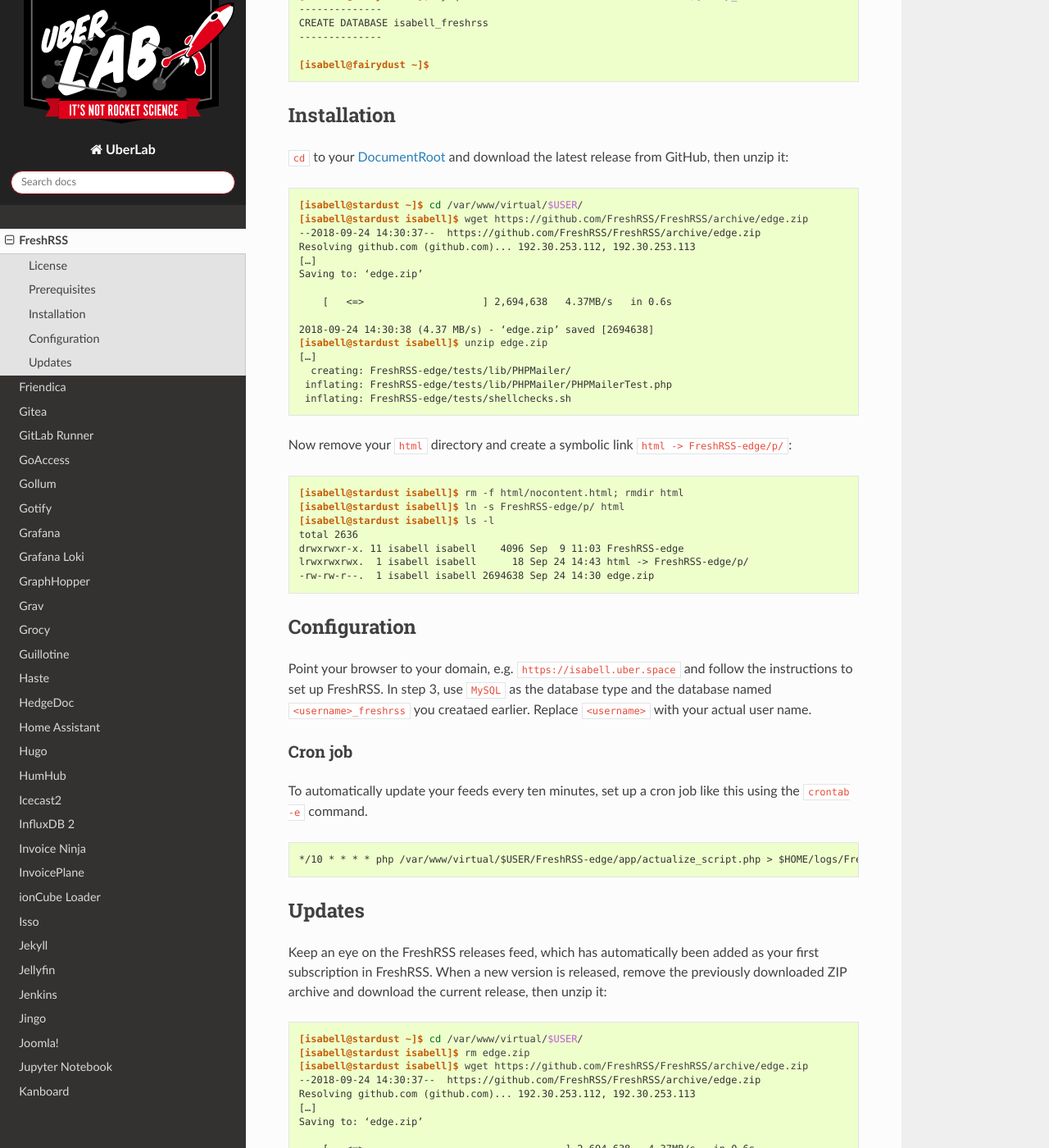
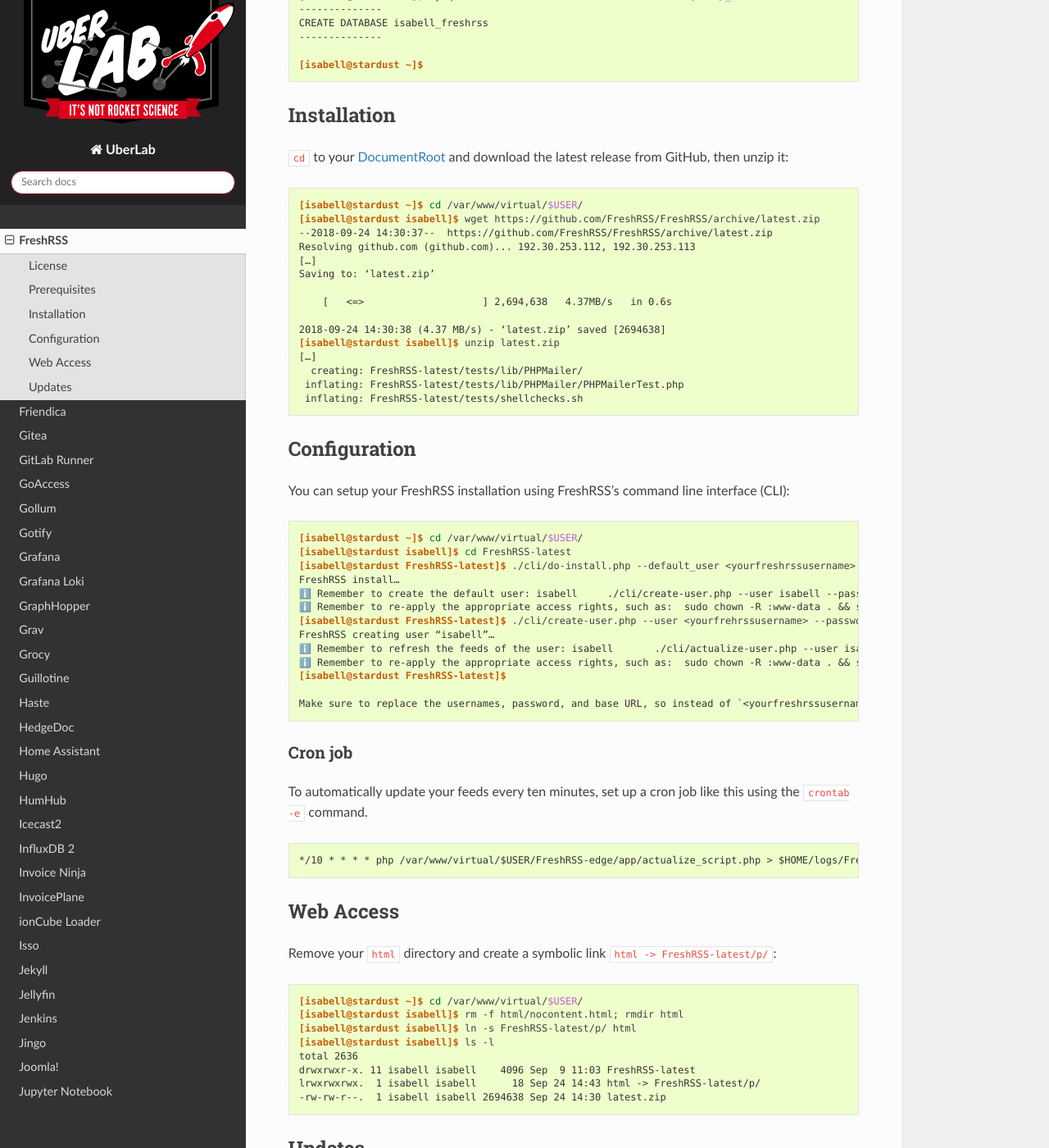
Before and after one commit to Uberspace/lab, a Sphinx documentation site: the page built from source/guide_freshrss.rst, in a window 1280 px wide and 1400 px high, scrolled down 1955 px. Shown: the whole window at 82% size. Built offline with Sphinx 7.4.7 and the Read the Docs theme 2.0.0, drawn with Linux system fonts in a browser that asks for light colours; some of the changed text lies outside the part shown.

Commit message:
[freshrss] rewrite guide to use CLI instead of web installer

```diff
--- a/source/guide_freshrss.rst
+++ b/source/guide_freshrss.rst
@@ -55,12 +55,12 @@
 
 ::
 
- [isabell@fairydust ~]$ mysql --verbose --execute="CREATE DATABASE ${USER}_freshrss"
+ [isabell@stardust ~]$ mysql --verbose --execute="CREATE DATABASE ${USER}_freshrss"
  --------------
  CREATE DATABASE isabell_freshrss
  --------------
 
- [isabell@fairydust ~]$
+ [isabell@stardust ~]$
 
 Installation
 ============
@@ -70,38 +70,42 @@
 ::
 
  [isabell@stardust ~]$ cd /var/www/virtual/$USER/
- [isabell@stardust isabell]$ wget https://github.com/FreshRSS/FreshRSS/archive/edge.zip
- --2018-09-24 14:30:37--  https://github.com/FreshRSS/FreshRSS/archive/edge.zip
+ [isabell@stardust isabell]$ wget https://github.com/FreshRSS/FreshRSS/archive/latest.zip
+ --2018-09-24 14:30:37--  https://github.com/FreshRSS/FreshRSS/archive/latest.zip
  Resolving github.com (github.com)... 192.30.253.112, 192.30.253.113
  […]
- Saving to: ‘edge.zip’
+ Saving to: ‘latest.zip’
 
      [   <=>                    ] 2,694,638   4.37MB/s   in 0.6s
 
- 2018-09-24 14:30:38 (4.37 MB/s) - ‘edge.zip’ saved [2694638]
- [isabell@stardust isabell]$ unzip edge.zip
+ 2018-09-24 14:30:38 (4.37 MB/s) - ‘latest.zip’ saved [2694638]
+ [isabell@stardust isabell]$ unzip latest.zip
  […]
-   creating: FreshRSS-edge/tests/lib/PHPMailer/
-  inflating: FreshRSS-edge/tests/lib/PHPMailer/PHPMailerTest.php
-  inflating: FreshRSS-edge/tests/shellchecks.sh
+   creating: FreshRSS-latest/tests/lib/PHPMailer/
+  inflating: FreshRSS-latest/tests/lib/PHPMailer/PHPMailerTest.php
+  inflating: FreshRSS-latest/tests/shellchecks.sh
 
-
-Now remove your ``html`` directory and create a symbolic link ``html -> FreshRSS-edge/p/``:
-
-::
-
- [isabell@stardust isabell]$ rm -f html/nocontent.html; rmdir html
- [isabell@stardust isabell]$ ln -s FreshRSS-edge/p/ html
- [isabell@stardust isabell]$ ls -l
- total 2636
- drwxrwxr-x. 11 isabell isabell    4096 Sep  9 11:03 FreshRSS-edge
- lrwxrwxrwx.  1 isabell isabell      18 Sep 24 14:43 html -> FreshRSS-edge/p/
- -rw-rw-r--.  1 isabell isabell 2694638 Sep 24 14:30 edge.zip
 
 Configuration
 =============
 
-Point your browser to your domain, e.g. ``https://isabell.uber.space`` and follow the instructions to set up FreshRSS. In step 3, use ``MySQL`` as the database type and the database named ``<username>_freshrss`` you creataed earlier. Replace ``<username>`` with your actual user name.
+You can setup your FreshRSS installation using FreshRSS's command line interface (CLI):
+
+::
+
+ [isabell@stardust ~]$ cd /var/www/virtual/$USER/
+ [isabell@stardust isabell]$ cd FreshRSS-latest
+ [isabell@stardust FreshRSS-latest]$ ./cli/do-install.php --default_user <yourfreshrssusername>  --base_url https://isabell.uber.space --title FreshRSS --api_enabled --db-type mysql --db-host localhost:3306 --db-user ${USER} --db-password "<yourmysqlpassword>" --db-base  ${USER}_freshrss
+ FreshRSS install…
+ ℹ️ Remember to create the default user: isabell     ./cli/create-user.php --user isabell --password 'password' --more-options
+ ℹ️ Remember to re-apply the appropriate access rights, such as:  sudo chown -R :www-data . && sudo chmod -R g+r . && sudo chmod -R g+w ./data/
+ [isabell@stardust FreshRSS-latest]$ ./cli/create-user.php --user <yourfrehrssusername> --password <yourfreshrsspassword>
+ FreshRSS creating user “isabell”…
+ ℹ️ Remember to refresh the feeds of the user: isabell       ./cli/actualize-user.php --user isabell
+ ℹ️ Remember to re-apply the appropriate access rights, such as:  sudo chown -R :www-data . && sudo chmod -R g+r . && sudo chmod -R g+w ./data/
+ [isabell@stardust FreshRSS-latest]$
+
+ Make sure to replace the usernames, password, and base URL, so instead of `<yourfreshrssusername>` use the user name of your choice, etc.
 
 Cron job
 --------
@@ -111,6 +115,23 @@
 ::
 
  */10 * * * * php /var/www/virtual/$USER/FreshRSS-edge/app/actualize_script.php > $HOME/logs/FreshRSS.log 2>&1
+
+Web Access
+==========
+
+Remove your ``html`` directory and create a symbolic link ``html -> FreshRSS-latest/p/``:
+
+::
+
+ [isabell@stardust ~]$ cd /var/www/virtual/$USER/
+ [isabell@stardust isabell]$ rm -f html/nocontent.html; rmdir html
+ [isabell@stardust isabell]$ ln -s FreshRSS-latest/p/ html
+ [isabell@stardust isabell]$ ls -l
+ total 2636
+ drwxrwxr-x. 11 isabell isabell    4096 Sep  9 11:03 FreshRSS-latest
+ lrwxrwxrwx.  1 isabell isabell      18 Sep 24 14:43 html -> FreshRSS-latest/p/
+ -rw-rw-r--.  1 isabell isabell 2694638 Sep 24 14:30 latest.zip
+
 
 Updates
 =======
```
